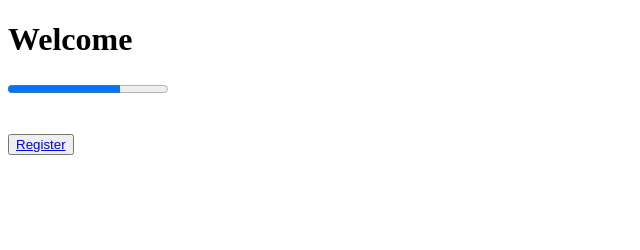
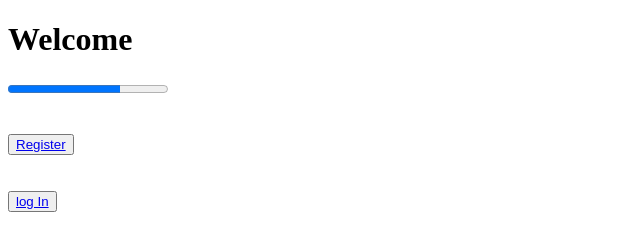
Before and after one commit to shesh99/Web_Demo, a plain HTML site: page index.html in a window 1280 px wide. Shown: the whole page, without its empty margins (0-640 px from the left). Drawn offline with Linux system fonts and the light colour scheme.

Commit message:
add login button

```diff
--- a/index.html
+++ b/index.html
@@ -20,6 +20,13 @@
   </div>
 
 
+  <div>
+    <br><br>
+    <button class="input"> <a href="contact.html">log In </a> </button>
+
+  </div>
+
+
 
 </body>
 </html>
```
